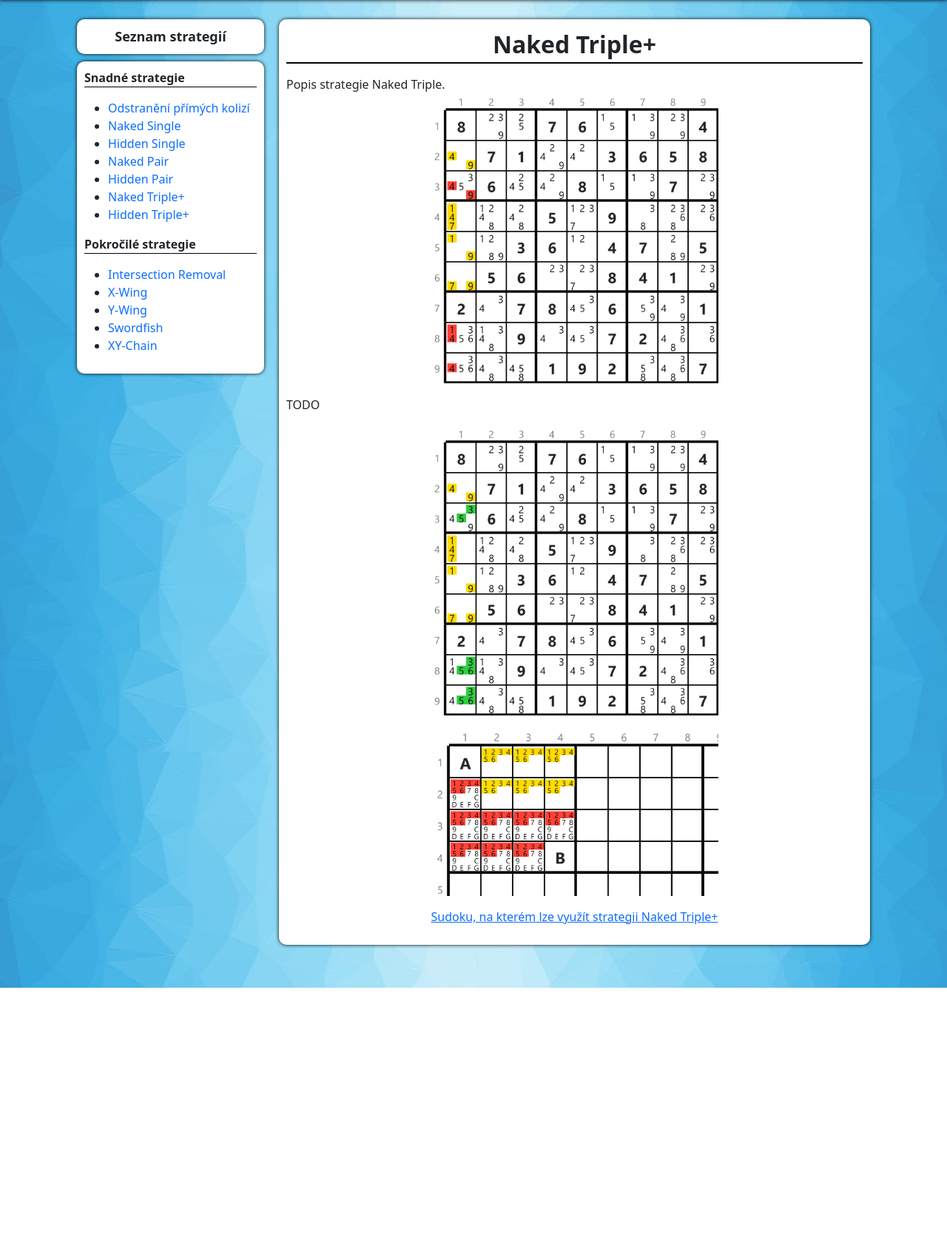
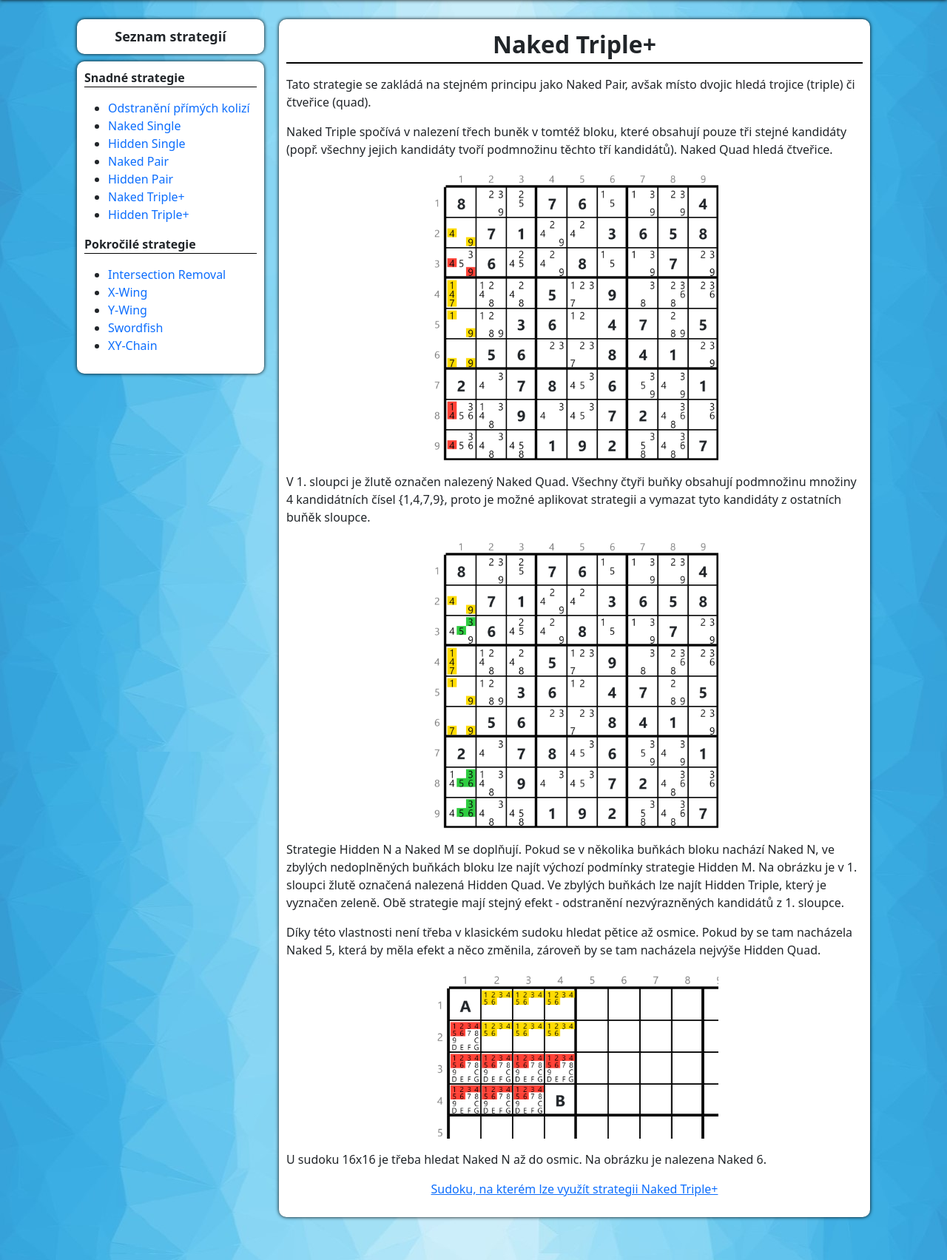
Before and after one commit to hojkas/sudoku-solver, a Django app: page /guides/naked_triple in a window 1280 px wide. Shown: the part 64-1767 px from the top of the page at 74% size. Before the commit the page ends 1399 px from the top, so only its background shows below. Run offline with Django 3.2, Linux system fonts and the light colour scheme; some libraries are stand-ins or nearby versions.

Commit message:
snadné done

```diff
--- a/templates/guides/naked_pair.html
+++ b/templates/guides/naked_pair.html
@@ -24,7 +24,8 @@ Naked Pair
 
     {% blocktrans %}
         <p>
-            TODO
+            Na obrázku je žlutě označená nalezený Naked Pair. Buňky r4c5 a r6c5 leží ve stejném sloupci
+            a každá obsahují pouze dva stejné kandidáty, 1 a 8. Tyto kandidáty lze odstranit ze zbytku sloupce.
         </p>
     {% endblocktrans %}
 
--- a/templates/guides/naked_triple.html
+++ b/templates/guides/naked_triple.html
@@ -8,7 +8,14 @@ Naked Triple+
 
 {% block guide_content %}
     {% blocktrans %}
-        Popis strategie Naked Triple.
+        <p>
+        Tato strategie se zakládá na stejném principu jako Naked Pair, avšak místo dvojic hledá trojice (triple)
+        či čtveřice (quad).
+        </p>
+        <p>
+        Naked Triple spočívá v nalezení třech buněk v tomtéž bloku, které obsahují pouze tři stejné kandidáty (popř.
+        všechny jejich kandidáty tvoří podmnožinu těchto tří kandidátů). Naked Quad hledá čtveřice.
+        </p>
     {% endblocktrans %}
 
     <p class="guide-image-div">
@@ -17,7 +24,9 @@ Naked Triple+
 
     {% blocktrans %}
         <p>
-            TODO
+            V 1. sloupci je žlutě označen nalezený Naked Quad. Všechny čtyři buňky obsahují podmnožinu množiny
+            4 kandidátních čísel {1,4,7,9}, proto je možné aplikovat strategii a vymazat tyto kandidáty z ostatních
+            buňěk sloupce.
         </p>
     {% endblocktrans %}
 
@@ -27,7 +36,14 @@ Naked Triple+
 
     {% blocktrans %}
         <p>
-
+            Strategie Hidden N a Naked M se doplňují. Pokud se v několika buňkách bloku nachází Naked N, ve zbylých
+            nedoplněných buňkách bloku lze najít výchozí podmínky strategie Hidden M. Na obrázku je v 1. sloupci žlutě
+            označená nalezená Hidden Quad. Ve zbylých buňkách lze najít Hidden Triple, který je vyznačen zeleně. Obě
+            strategie mají stejný efekt - odstranění nezvýrazněných kandidátů z 1. sloupce.
+        </p>
+        <p>
+            Díky této vlastnosti není třeba v klasickém sudoku hledat pětice až osmice. Pokud by se tam nacházela
+            Naked 5, která by měla efekt a něco změnila, zároveň by se tam nacházela nejvýše Hidden Quad.
         </p>
     {% endblocktrans %}
 
@@ -35,6 +51,12 @@ Naked Triple+
         <img src="{% static "img/strategy_naked_triple_3.png" %}">
     </p>
 
+    {% blocktrans %}
+        <p>
+        U sudoku 16x16 je třeba hledat Naked N až do osmic. Na obrázku je nalezena Naked 6.
+        </p>
+    {% endblocktrans %}
+
     <p style="text-align: center">
         <a href="/solver/sudoku9x9?load_from=string&cells=8..76...4.71..3658.6..8..7....5.9.....36.47.5.56..841.2.78.6..1..9..72.....192..7">
             Sudoku, na kterém lze využít strategii Naked Triple+
```
Also changed, not shown: templates/guides/hidden_triple.html (+21 -4 lines).
